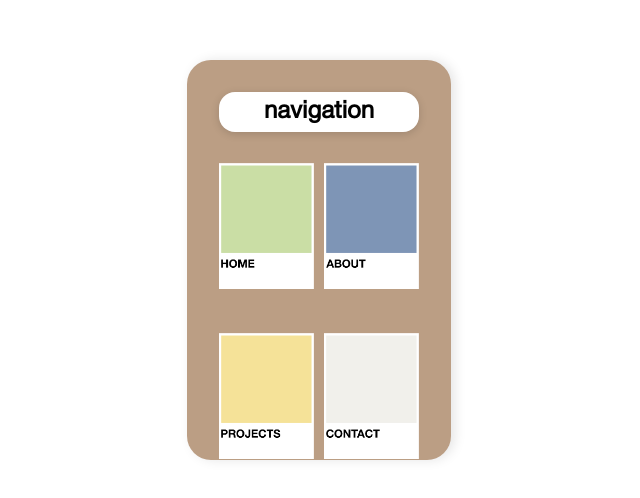
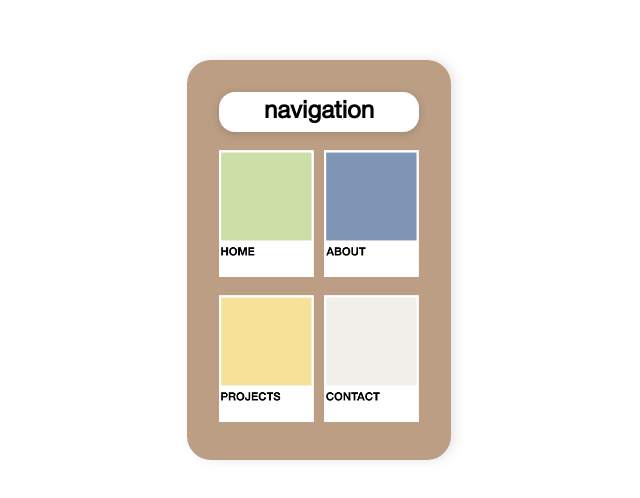
Before and after one commit to ssinlao/stella-sinlao-website, a Next.js app: page / in a window 1280 px wide. Shown: the part 140-638 px from the top of the page, without its empty margins (321-961 px from the left). Built offline with nearby package versions, Linux system fonts and the light colour scheme.

Commit message:
fixed window sizing

```diff
--- a/src/components/Navbar.module.css
+++ b/src/components/Navbar.module.css
@@ -17,6 +17,7 @@
     opacity 0.5s ease;
   transform: translateY(-50%);
   opacity: 1;
+  overflow: hidden;
 }
 
 .offscreen {
@@ -48,7 +49,7 @@
 
 .navbarHeading {
   margin: 0;
-  font-size: 1.5rem;
+  font-size: clamp(1rem, 2vw + 0.5rem, 1.5rem);
   text-align: center;
   color: #000000;
 }
@@ -60,18 +61,20 @@
 
 .navList {
   display: grid;
-  grid-template-columns: repeat(2, auto);
-  grid-auto-rows: 160px;
-  gap: 10px 10px;
+  grid-template-columns: repeat(2, 1fr);
+  grid-auto-rows: 1fr;
+  gap: 10px;
   padding: 0;
   margin: 0 auto;
   list-style: none;
+  height: 100%; /* Let the navList fill the container */
 }
 
 .navItem {
   display: flex;
   justify-content: center;
   align-items: center;
+  overflow: hidden;  /* Prevent icon overflow */
 }
 
 .iconLink {
@@ -79,11 +82,12 @@
 }
 
 .icon {
-  height: 150px;
+  max-width: 100%;
+  max-height: 100%;
   object-fit: contain;
   transition: transform 0.3s ease;
 }
 
 .icon:hover {
-  transform: scale(1.05);
+  transform: scale(1.02);
 }
```
